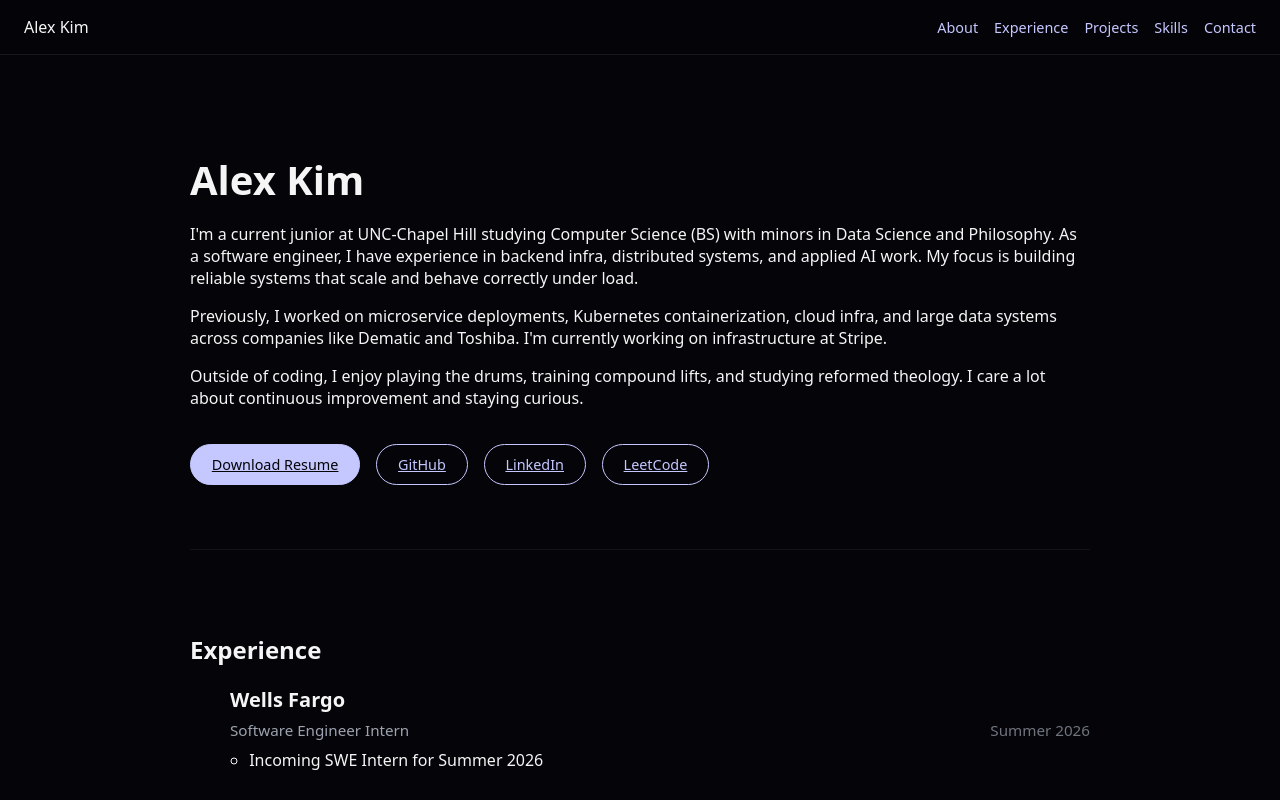
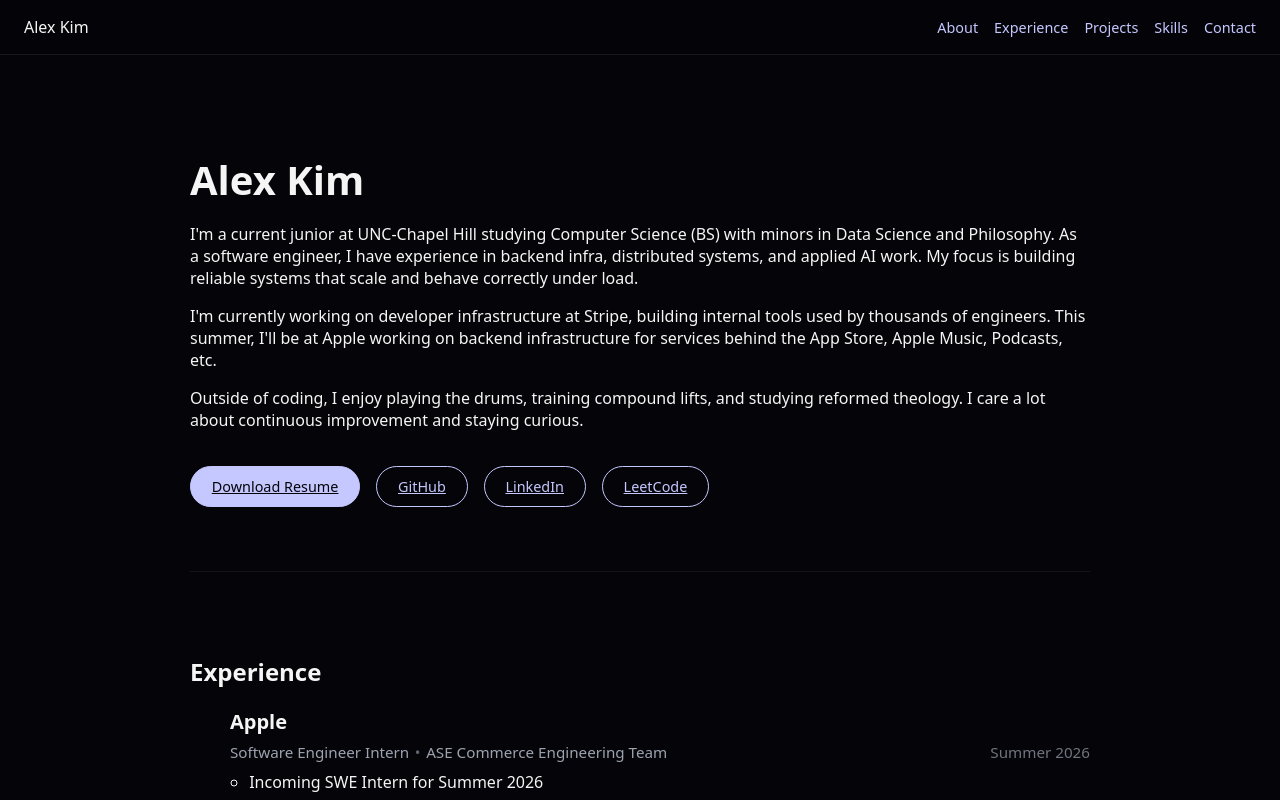
Before and after one commit to ahkim76/ahkim76.github.io, a React (Create React App) app: page / in a window 1280 px wide. Shown: the top 800 px of the page. Built offline with nearby package versions, Linux system fonts and the light colour scheme.

Commit message:
Add Apple experience

```diff
--- a/src/Components/About.jsx
+++ b/src/Components/About.jsx
@@ -10,10 +10,10 @@
         correctly under load.
       </p>
       <p>
-        Previously, I worked on microservice deployments, Kubernetes
-        containerization, cloud infra, and large data systems across companies
-        like Dematic and Toshiba. I'm currently working on infrastructure at
-        Stripe.
+        I'm currently working on developer infrastructure at Stripe, building
+        internal tools used by thousands of engineers. This summer, I'll be at
+        Apple working on backend infrastructure for services behind the App
+        Store, Apple Music, Podcasts, etc.
       </p>
       <p>
         Outside of coding, I enjoy playing the drums, training compound lifts,
--- a/src/Components/Experience.jsx
+++ b/src/Components/Experience.jsx
@@ -5,12 +5,12 @@
       <ul>
         <div className="experience-item">
           <div className="experience-heading">
-            <h3 className="company">Wells Fargo</h3>
+            <h3 className="company">Apple</h3>
 
             <div className="role-row">
               <span className="role">Software Engineer Intern</span>
-              <span className="dot"></span>
-              <span className="team"></span>
+              <span className="dot">•</span>
+              <span className="team">ASE Commerce Engineering Team</span>
               <span className="date">Summer 2026</span>
             </div>
           </div>
@@ -27,7 +27,7 @@
               <span className="role">Software Engineer Intern</span>
               <span className="dot">•</span>
               <span className="team">Developer Infrastructure Team</span>
-              <span className="date">Winter 2026</span>
+              <span className="date">Winter/Spring 2026</span>
             </div>
           </div>
 
```
